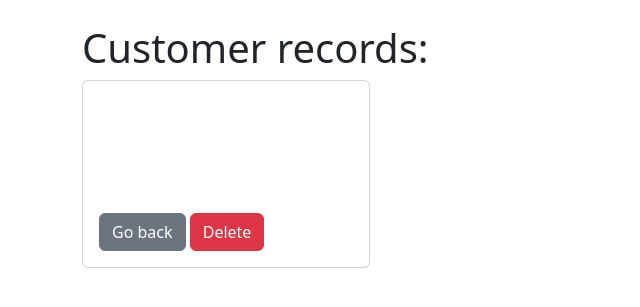
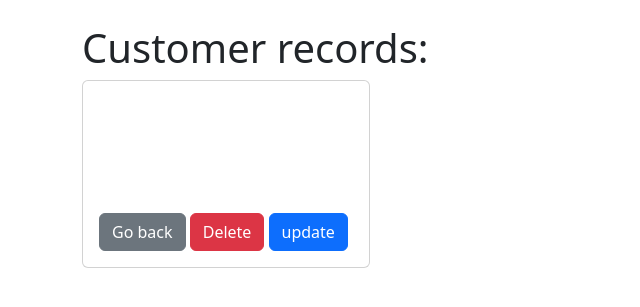
Before and after one commit to abshwabu/dcrm, a Django app: template web/templates/record.html in a window 1280 px wide. Shown: the part 56-363 px from the top of the page, without its empty margins (0-640 px from the left). Run offline with Django 4.2, Linux system fonts and the light colour scheme; the template is opened without the code that fills it, so the values that code supplies are empty.

Commit message:
update btn

```diff
--- a/web/templates/record.html
+++ b/web/templates/record.html
@@ -12,6 +12,7 @@
     </p>
       <a href="{%url 'home' %}" class=" btn btn-secondary">Go back</a>
       <a href="{%url 'delete_record' customer_record.id%}" class="btn btn-danger">Delete</a>
+      <a href="{%url 'update_record' customer_record.id%}" class="btn btn-primary">update</a>
     </div>
   </div>
 
```
